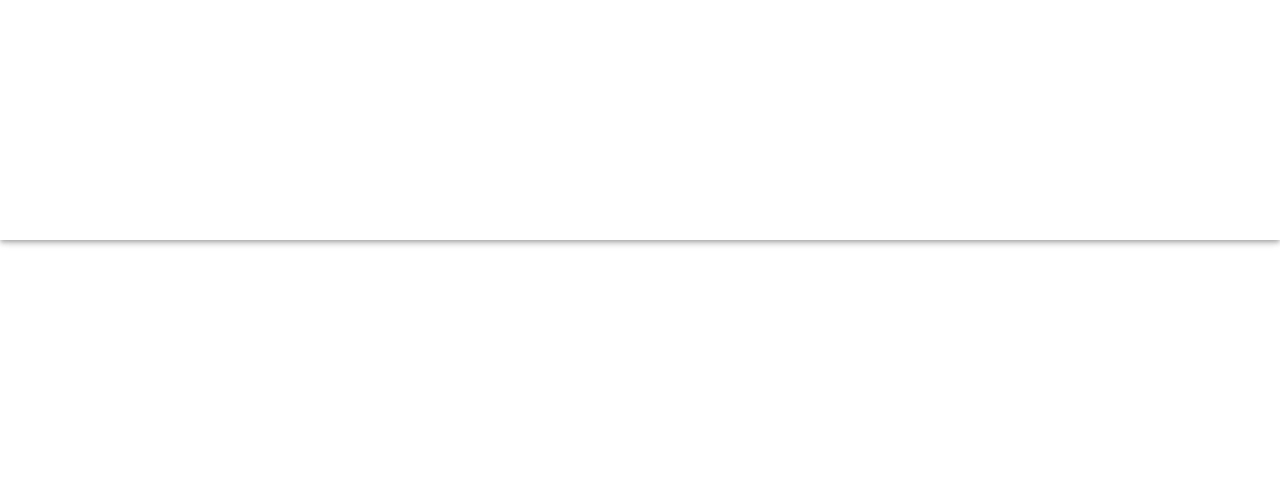
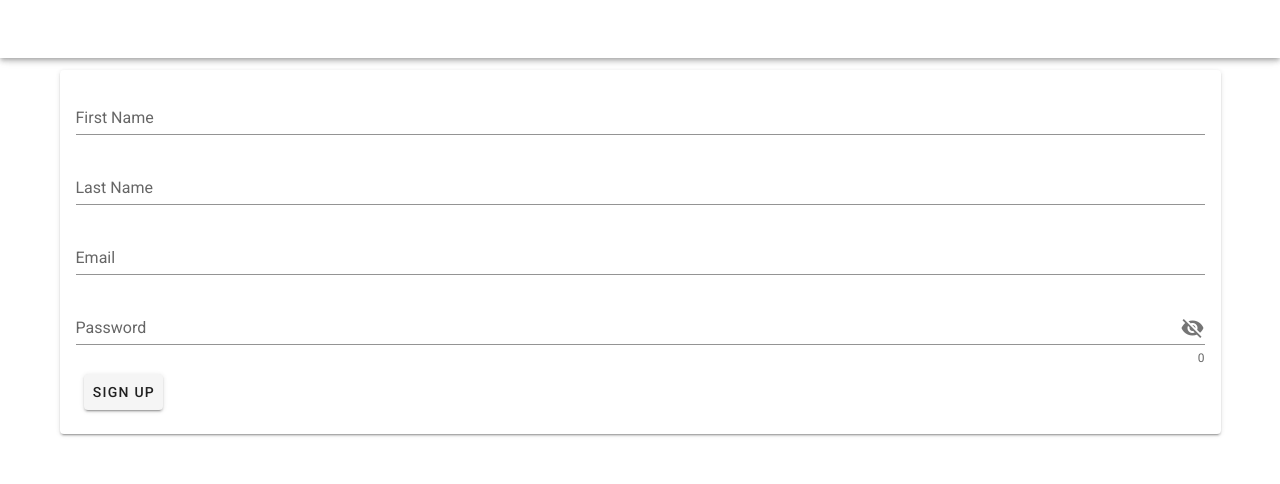
Before and after one commit to kleinjm/cookbook_vue, a Nuxt app: page /sign-up in a window 1280 px wide. Shown: the part 162-646 px from the top of the page. Built offline with nearby package versions, Linux system fonts and the light colour scheme.

Commit message:
user registration working

```diff
--- a/layouts/default.vue
+++ b/layouts/default.vue
@@ -1,5 +1,5 @@
 <template>
-  <v-app dark>
+  <v-app light>
     <v-navigation-drawer
       v-model="drawer"
       :mini-variant="miniVariant"
@@ -28,11 +28,18 @@
             <v-list-tile-title>Sign out</v-list-tile-title>
           </v-list-tile-content>
         </v-list-tile>
-        <v-list-tile v-else to="/login" router>
-          <v-list-tile-content>
-            <v-list-tile-title>Sign in</v-list-tile-title>
-          </v-list-tile-content>
-        </v-list-tile>
+        <template v-else>
+          <v-list-tile to="/login" router>
+            <v-list-tile-content>
+              <v-list-tile-title>Log In</v-list-tile-title>
+            </v-list-tile-content>
+          </v-list-tile>
+          <v-list-tile to="/sign-up" router>
+            <v-list-tile-content>
+              <v-list-tile-title>Sign Up</v-list-tile-title>
+            </v-list-tile-content>
+          </v-list-tile>
+        </template>
       </v-list>
     </v-navigation-drawer>
     <v-toolbar :clipped-left="clipped" fixed app>
--- a/nuxt.config.js
+++ b/nuxt.config.js
@@ -1,5 +1,8 @@
+import path from 'path'
 import colors from 'vuetify/es5/util/colors'
-import { port, host } from './.env.development'
+import { port, host, baseURL } from './.env.development'
+
+const projectSrc = path.join(__dirname, 'src')
 
 export default {
   mode: 'universal',
@@ -38,7 +41,7 @@ export default {
   /*
    ** Plugins to load before mounting the App
    */
-  plugins: [],
+  plugins: [{ src: '~/plugins/Vuelidate' }],
   /*
    ** Nuxt.js modules
    */
@@ -53,7 +56,7 @@ export default {
    ** Axios module configuration
    ** See https://axios.nuxtjs.org/options
    */
-  axios: { host, port },
+  axios: { host, port, baseURL },
   /*
    ** vuetify module configuration
    ** https://github.com/nuxt-community/vuetify-module
@@ -76,19 +79,21 @@ export default {
     /*
      ** You can extend webpack config here
      */
-    extend(config, ctx) {},
+    extend(config, ctx) {
+      config.resolve.alias['~utils'] = path.join(projectSrc, 'utils')
+    },
   },
   auth: {
     strategies: {
       local: {
         endpoints: {
           login: {
-            url: '/api/users/sign_in',
+            url: '/users/sign_in',
             method: 'post',
             propertyName: 'token',
           },
-          logout: { url: '/api/users/sign_out', method: 'delete' },
-          user: { url: '/api/users/current', propertyName: 'user' },
+          logout: { url: '/users/sign_out', method: 'delete' },
+          user: { url: '/users/current', propertyName: 'user' },
         },
       },
     },
--- a/package.json
+++ b/package.json
@@ -16,9 +16,11 @@
   "dependencies": {
     "@nuxtjs/auth": "^4.8.1",
     "@nuxtjs/axios": "^5.3.6",
+    "@nuxtjs/proxy": "^1.3.3",
     "@nuxtjs/pwa": "^2.6.0",
     "@nuxtjs/vuetify": "0.5.5",
-    "nuxt": "^2.0.0"
+    "nuxt": "^2.0.0",
+    "vuelidate": "^0.7.4"
   },
   "devDependencies": {
     "@nuxtjs/eslint-config": "^0.0.1",
--- /dev/null
+++ b/pages/sign-up.vue
@@ -0,0 +1,123 @@
+<template>
+  <v-layout>
+    <v-flex>
+      <v-card>
+        <v-alert type="error" :value="error">{{ error }}</v-alert>
+        <v-card-text>
+          <v-form>
+            <v-text-field
+              v-model="firstName"
+              label="First Name"
+              :error-messages="firstNameErrors"
+              required
+              @input="$v.firstName.$touch()"
+              @blur="$v.firstName.$touch()"
+            />
+            <v-text-field
+              v-model="lastName"
+              label="Last Name"
+              :error-messages="lastNameErrors"
+              required
+              @input="$v.lastName.$touch()"
+              @blur="$v.lastName.$touch()"
+            />
+            <v-text-field
+              v-model="email"
+              label="Email"
+              :error-messages="emailErrors"
+              required
+              @input="$v.email.$touch()"
+              @blur="$v.email.$touch()"
+            />
+            <v-text-field
+              v-model="password"
+              label="Password"
+              :error-messages="passwordErrors"
+              required
+              :append-icon="passwordVisible ? 'visibility' : 'visibility_off'"
+              :type="passwordVisible ? 'text' : 'password'"
+              counter
+              @click:append="passwordVisible = !passwordVisible"
+              @input="$v.password.$touch()"
+              @blur="$v.password.$touch()"
+            />
+          </v-form>
+          <v-card-actions>
+            <v-btn @click="signUp">Sign Up</v-btn>
+          </v-card-actions>
+        </v-card-text>
+      </v-card>
+    </v-flex>
+  </v-layout>
+</template>
+
+<script>
+import { required, email, minLength } from 'vuelidate/lib/validators'
+import { validationMixin } from 'vuelidate'
+import { handleErrors } from '~/utils/vuelidate'
+
+export default {
+  mixins: [validationMixin],
+  auth: 'guest',
+  data() {
+    return {
+      email: '',
+      error: null,
+      firstName: '',
+      lastName: '',
+      password: '',
+      passwordVisible: false,
+    }
+  },
+  validations: {
+    email: { required, email },
+    firstName: { required },
+    lastName: { required },
+    password: { required, minLength: minLength(8) },
+  },
+  computed: {
+    firstNameErrors() {
+      return handleErrors('firstName', this)
+    },
+    lastNameErrors() {
+      return handleErrors('lastName', this)
+    },
+    emailErrors() {
+      return handleErrors('email', this)
+    },
+    passwordErrors() {
+      return handleErrors('password', this)
+    },
+  },
+  methods: {
+    async signUp() {
+      this.$v.$touch()
+      if (this.$v.$invalid) return
+
+      try {
+        await this.$axios.post('/users', {
+          user: {
+            first_name: this.firstName,
+            last_name: this.lastName,
+            email: this.email,
+            password: this.password,
+          },
+        })
+
+        await this.$auth.login({
+          data: {
+            user: {
+              email: this.email,
+              password: this.password,
+            },
+          },
+        })
+
+        this.$router.push('/')
+      } catch (e) {
+        this.error = e.response.data.message
+      }
+    },
+  },
+}
+</script>
--- /dev/null
+++ b/plugins/Vuelidate.js
@@ -0,0 +1,3 @@
+import Vue from 'vue'
+import Vuelidate from 'vuelidate'
+Vue.use(Vuelidate)
--- /dev/null
+++ b/utils/vuelidate.js
@@ -0,0 +1,20 @@
+export function handleErrors(fieldName, vueObj) {
+  const errors = []
+  if (!vueObj.$v[fieldName].$dirty) return errors
+
+  if ('email' in vueObj.$v[fieldName]) {
+    !vueObj.$v[fieldName].email && errors.push('This email address is invalid')
+  }
+
+  if ('required' in vueObj.$v[fieldName]) {
+    !vueObj.$v[fieldName].required && errors.push('This field is required')
+  }
+
+  if ('minLength' in vueObj.$v[fieldName]) {
+    const length = vueObj.$v[fieldName].$params.minLength.min
+    !vueObj.$v[fieldName].minLength &&
+      errors.push(`This field must have at least ${length} characters`)
+  }
+
+  return errors
+}
```
Also changed, not shown: 2 other files (tests, documents, lock files or other folders).
